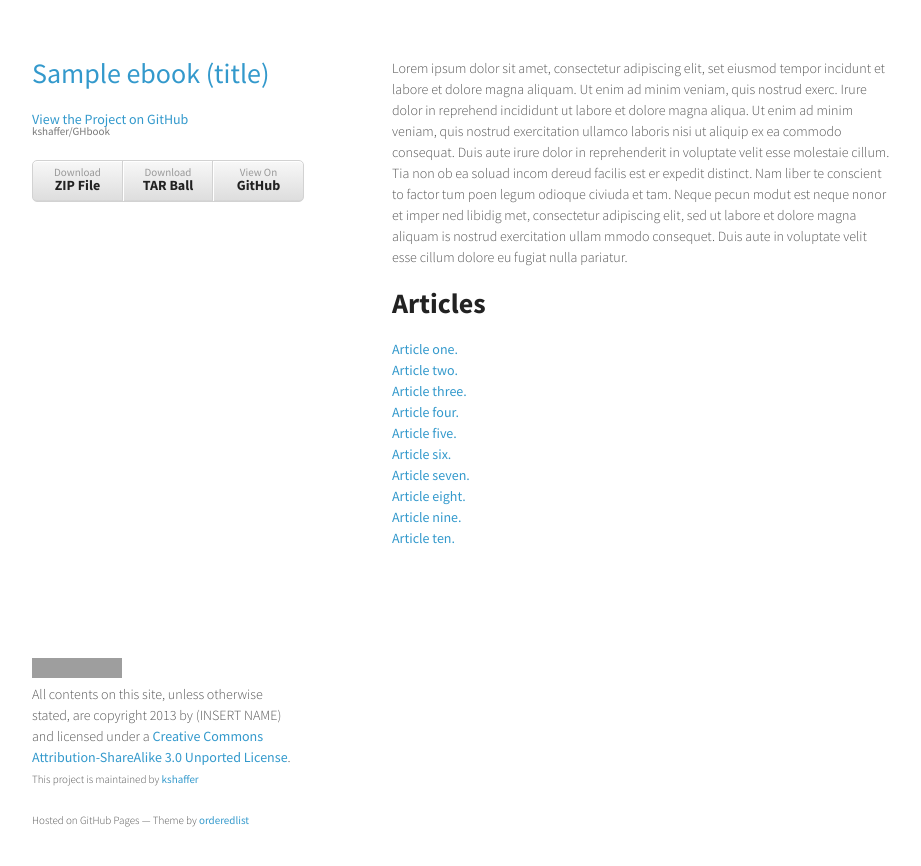
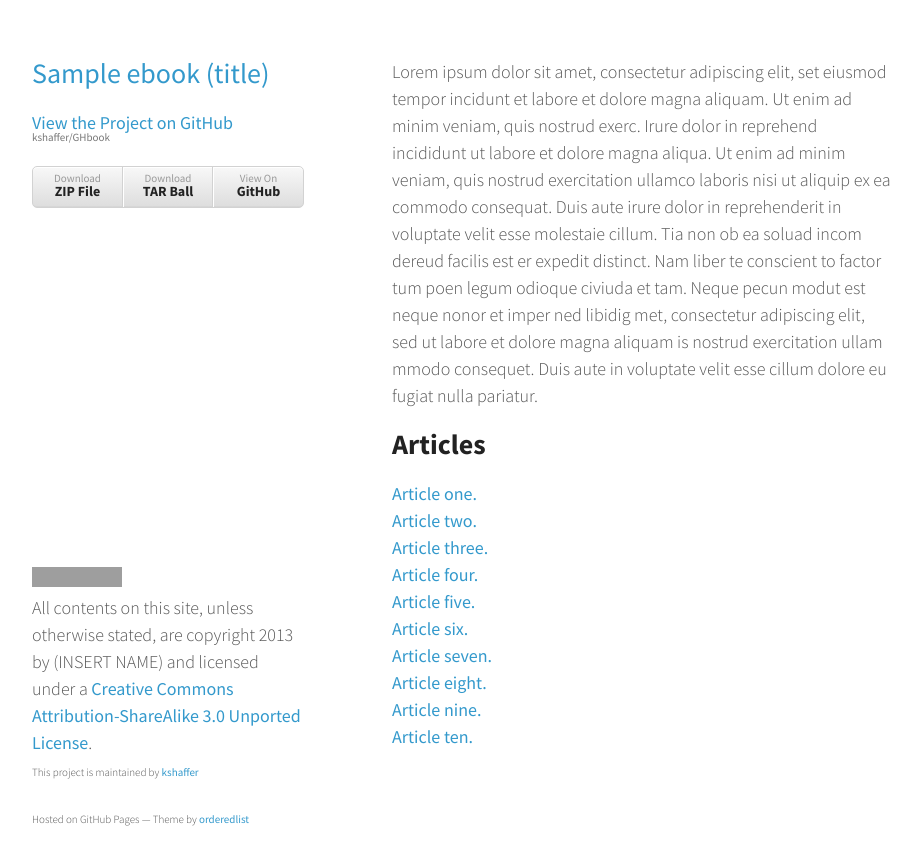
Before and after one commit to kshaffer/GHbook, a Jekyll site: the page built from index.md, in a window 1280 px wide. Shown: the top 866 px of the page, without its empty margins (178-1099 px from the left). Built offline with Jekyll 4.4.1, drawn with Linux system fonts in a browser that asks for light colours; Markdown is read by kramdown in place of the engine named in the settings; grey boxes are pictures that could not be loaded.

Commit message:
Update styles.css

```diff
--- a/stylesheets/styles.css
+++ b/stylesheets/styles.css
@@ -3,7 +3,7 @@
 
 body {
   padding:50px;
-  font:14px/1.5 "Source Sans Pro", "Helvetica Neue", Helvetica, Arial, Lato, sans-serif;
+  font:18px/1.5 "Source Sans Pro", "Helvetica Neue", Helvetica, Arial, Lato, sans-serif;
   color:#555;
   font-weight:300;
 }
```
